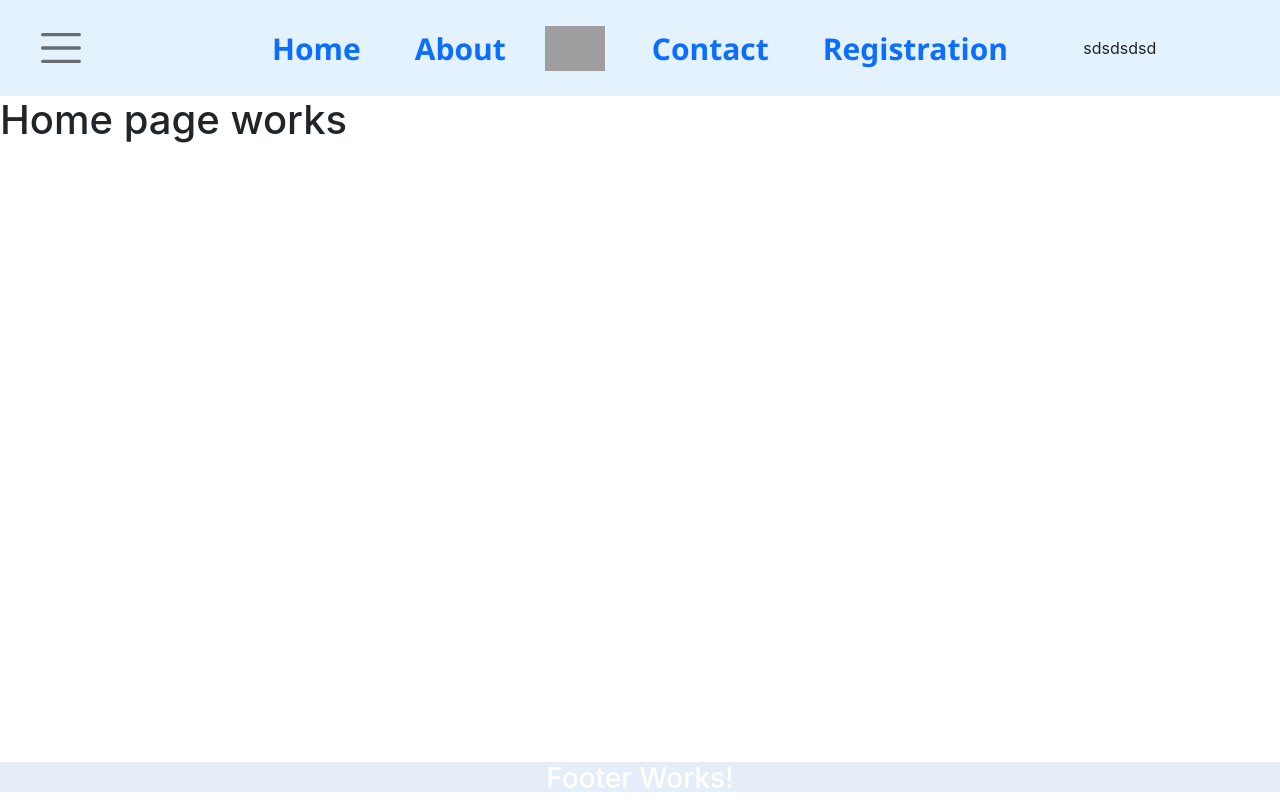
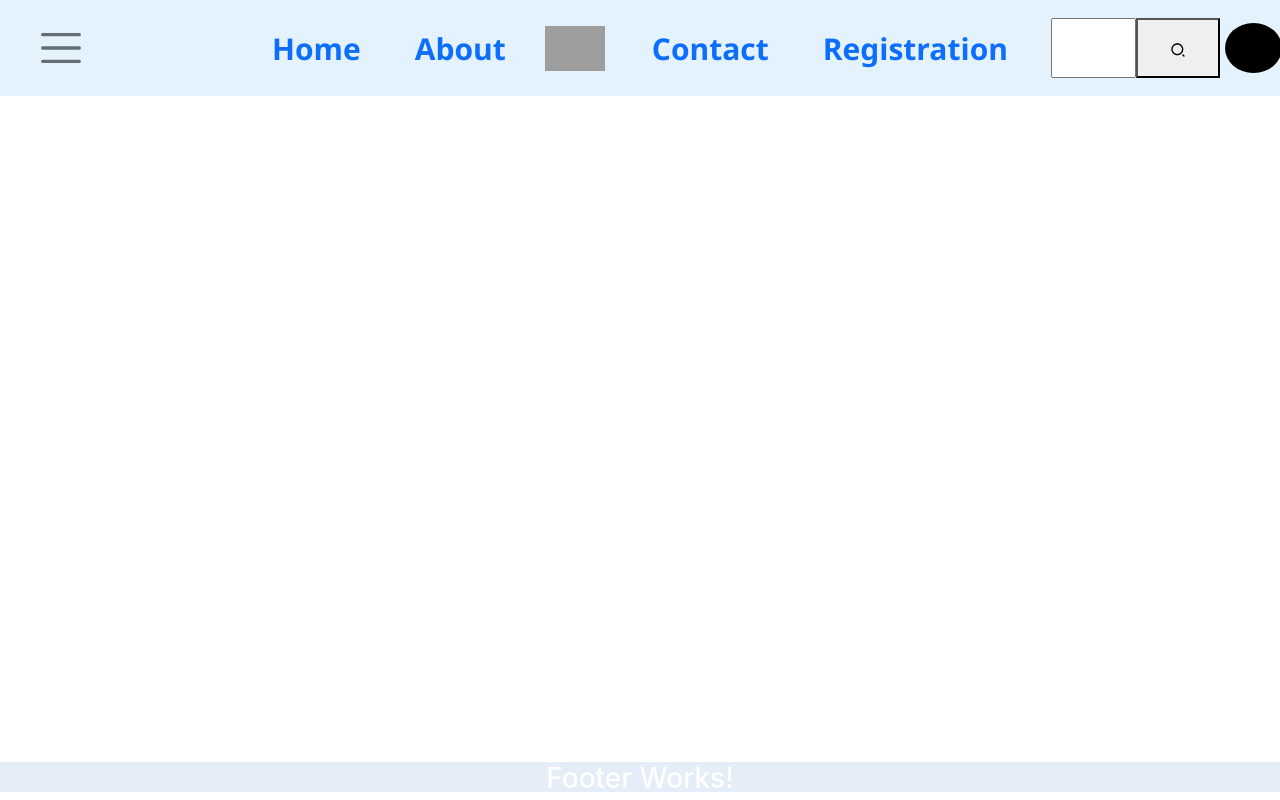
Before and after one commit to Paata1987/Store, a React (Create React App) app: page / in a window 1280 px wide. Built offline with nearby package versions, Linux system fonts and the light colour scheme; no server answers; grey boxes are pictures that could not be loaded.

Commit message:
navbar search/ avatar /styles.css

```diff
--- a/package.json
+++ b/package.json
@@ -10,6 +10,7 @@
     "react": "^18.2.0",
     "react-bootstrap": "^2.6.0",
     "react-dom": "^18.2.0",
+    "react-icons": "^4.7.1",
     "react-router-dom": "^6.4.3",
     "react-scripts": "5.0.1",
     "web-vitals": "^2.1.4"
--- a/src/App.css
+++ b/src/App.css
@@ -29,7 +29,7 @@ img {
 nav a {
   font-weight: 700;
   font-style: normal;
-  font-family: "Segoe UI", Tahoma, Geneva, Verdana, sans-serif;
+  font-family: 'Segoe UI', Tahoma, Geneva, Verdana, sans-serif;
   font-size: 30px;
   margin: 15px;
   text-decoration: none;
@@ -79,3 +79,16 @@ nav a {
 .btn-close:hover {
   transform: scale(1.2);
 }
+.searchButton {
+  width: 20px;
+  background-color: #008cba;
+  color: #ffffff;
+}
+.avatar {
+  height: 50px;
+  width: 50px;
+  padding: 0%;
+  margin: 5px;
+  background: #000;
+  border-radius: 100%;
+}
--- a/src/components/Category.jsx
+++ b/src/components/Category.jsx
@@ -9,9 +9,11 @@ function Category() {
   const categoryArray = [...new Set(Array.from(new Set(preCategoryArrays)))];
 
   const listCategory = categoryArray.map((categoryItem, index) => (
-    <ui className="row">
-      <Link key={index}>{categoryItem}</Link>
-    </ui>
+    <ul className="row" key={index}>
+      <Link className="m-2 p-2" key={index}>
+        {categoryItem}
+      </Link>
+    </ul>
   ));
 
   console.log('catar: ', categoryArray);
@@ -23,11 +25,7 @@ function Category() {
       .catch((error) => console.log(error.message));
   }, []);
 
-  return (
-    <div className="row">
-      <h2 className="">{listCategory}</h2>
-    </div>
-  );
+  return <div className="row">{listCategory}</div>;
 }
 
 export default Category;
--- a/src/components/Header.jsx
+++ b/src/components/Header.jsx
@@ -1,20 +1,28 @@
-import React from "react";
-import NavbarMenu from "./NavbarMenu";
-import SideNavBar from "./SideNavBar";
+import React from 'react';
+import NavbarMenu from './NavbarMenu';
+import SideNavBar from './SideNavBar';
+import { RiSearch2Line } from 'react-icons/ri';
 
 const Header = () => {
   return (
     <div>
-      <div className="row navbar">
-        <div className="col col-2">
+      <div className="navbar fixed-top ">
+        <div className="col col-2 d-block">
           <SideNavBar />
         </div>
-        <div className="col col-8">
-          <nav className="navbar d-flex justify-content-center   ">
-            <NavbarMenu />
-          </nav>
+        <div className="col col-8 d-flex justify-content-center  ">
+          <NavbarMenu />
         </div>
-        <div className="col col-2">sdsdsdsd</div>
+        <div className="col col-2 ">
+          <div className="row">
+            <input className="col"></input>
+            <button className="col">
+              <RiSearch2Line />
+            </button>
+
+            <div className="avatar col d-block" />
+          </div>
+        </div>
       </div>
     </div>
   );
--- a/src/components/NavbarMenu.jsx
+++ b/src/components/NavbarMenu.jsx
@@ -1,27 +1,27 @@
-import React from "react";
-import { Link } from "react-router-dom";
+import React from 'react';
+import { Link } from 'react-router-dom';
 
 const NavbarMenu = () => {
   return (
     <nav className="row d-flex p-2">
-      <div className="col Link">
+      <div className="col Link d-none  d-md-block d-lg-block d-xl-block">
         <Link to="/"> Home </Link>
       </div>
-      <div className="col  Link">
+      <div className="col  Link d-none d-xl-block">
         <Link to="/about"> About </Link>
       </div>
-      <div className="col Link ">
+      <div className="col Link">
         <img
           src="https://raw.githubusercontent.com/Paata1987/Store/main/src/components/87f5485fd81b4c7da0f1e71b2522eee6.png"
           className="me-2"
           alt="Dinara Logo"
         />
       </div>
-      <div className="col Link ">
-        {" "}
+      <div className="col Link d-none d-xl-block d-md-block d-lg-block">
+        {' '}
         <Link to="/contacts"> Contact </Link>
       </div>
-      <div className="col Link">
+      <div className="col Link d-none d-xl-block">
         <Link to="/registration"> Registration </Link>
       </div>
     </nav>
--- a/src/components/SideNavBar.jsx
+++ b/src/components/SideNavBar.jsx
@@ -58,13 +58,9 @@ const SideNavBar = () => {
               {' '}
               Logout{' '}
             </Link>
+            <Category />
+            Try scrolling the rest of the page to see this option in action.
           </h5>
-        </div>
-        <div className="offcanvas-body">
-          <Category />
-          <p>
-            Try scrolling the rest of the page to see this option in action.
-          </p>
         </div>
       </div>
     </div>
```
Also changed, not shown: src/components/Products.jsx (+1 -6 lines), 1 other file (tests, documents, lock files or other folders).
